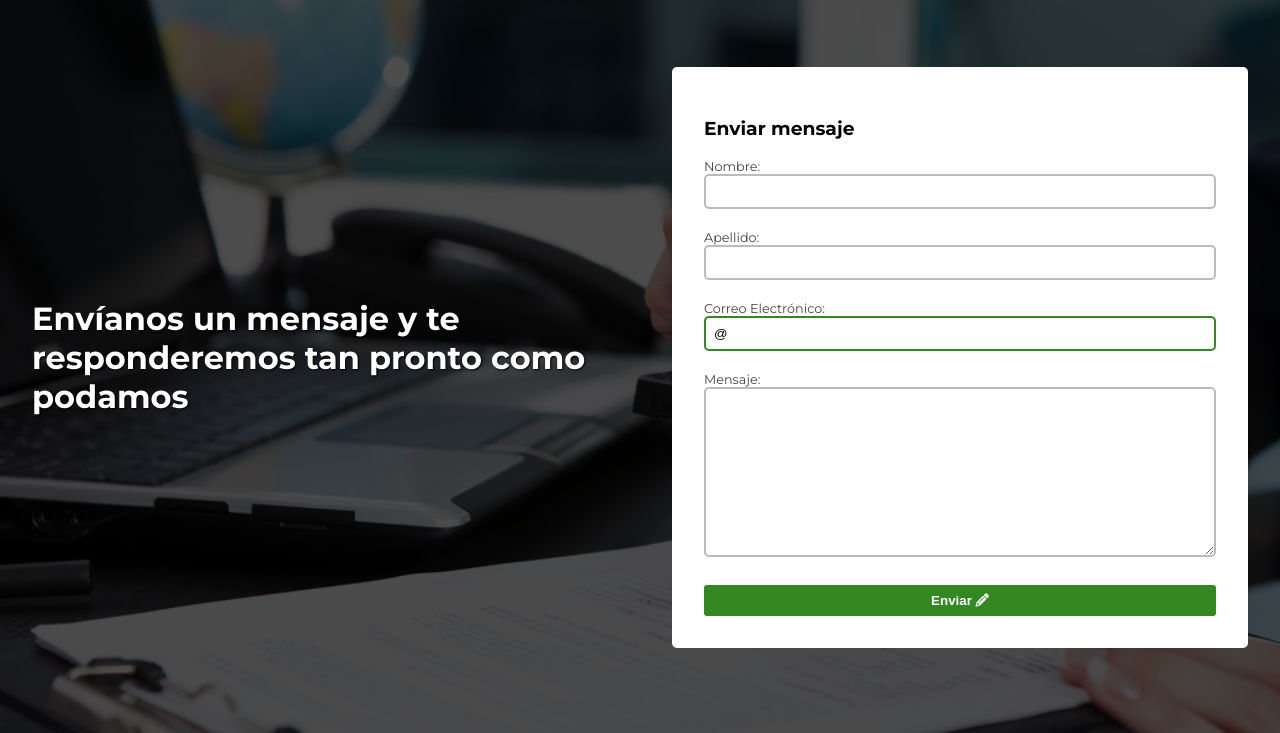
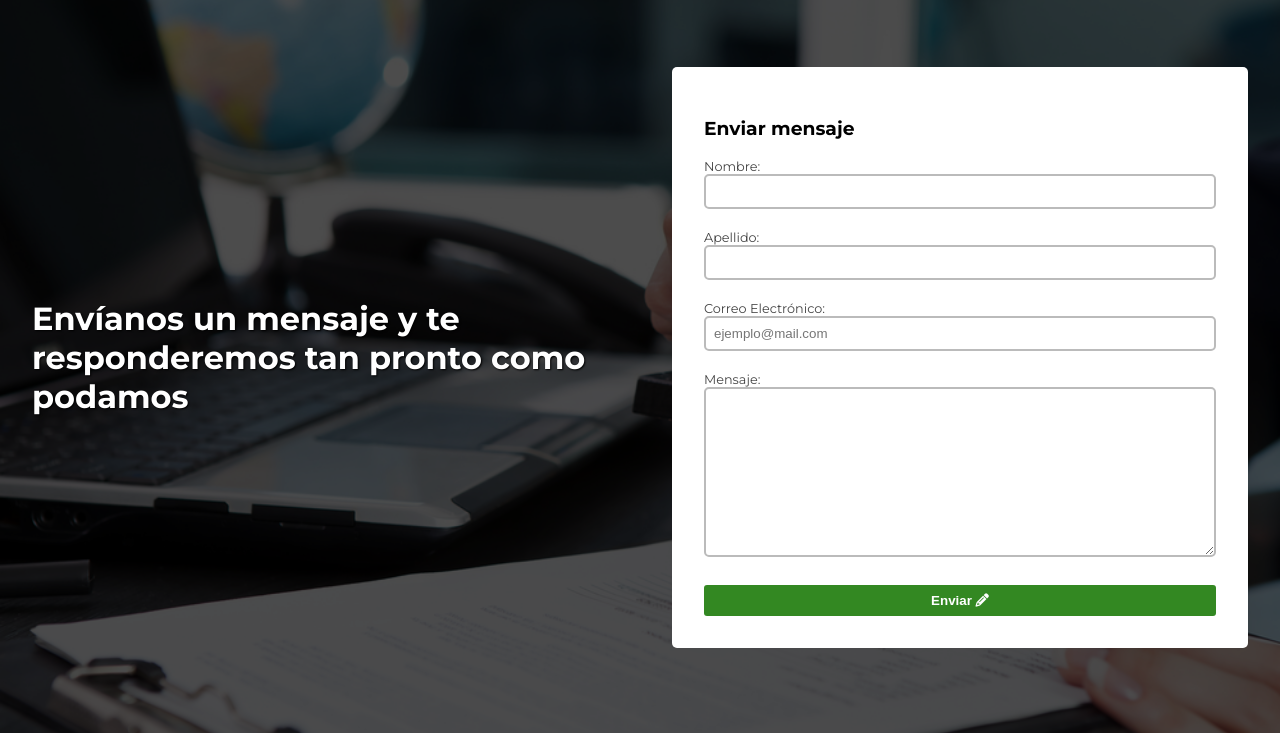
Before and after one commit to AdaLunaGarcilazo/TPO-CODOACODO-ESCRIBANIA, a plain HTML site: page contacto.html in a window 1280 px wide. Shown: the part 67-800 px from the top of the page. Drawn offline with Linux system fonts and the light colour scheme.

Commit message:
contacto

```diff
--- a/contacto.html
+++ b/contacto.html
@@ -56,7 +56,7 @@
 							<label for="apellido">Apellido:</label>
 							<input type="text" id="apellido">
 							<label for="email">Correo Electrónico:</label>
-							<input type="email" id="email" value="@">
+							<input type="email" id="email" placeholder="ejemplo@mail.com">
 							<label for="mensaje">Mensaje:</label>
 							<textarea id="textarea" name="" cols="30" rows="10"></textarea>
 							<div id="aviso" class="mensaje"></div>
```
